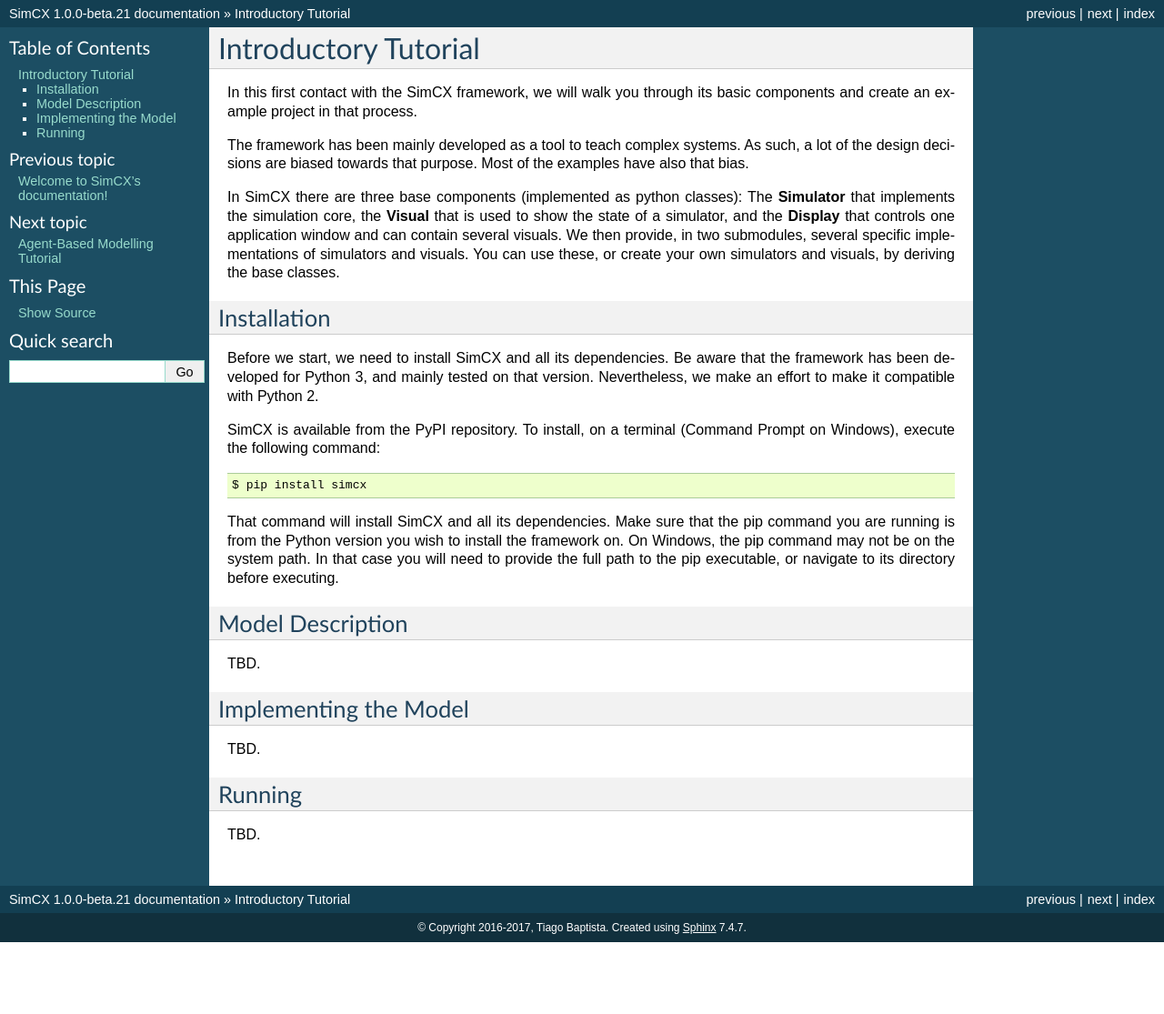
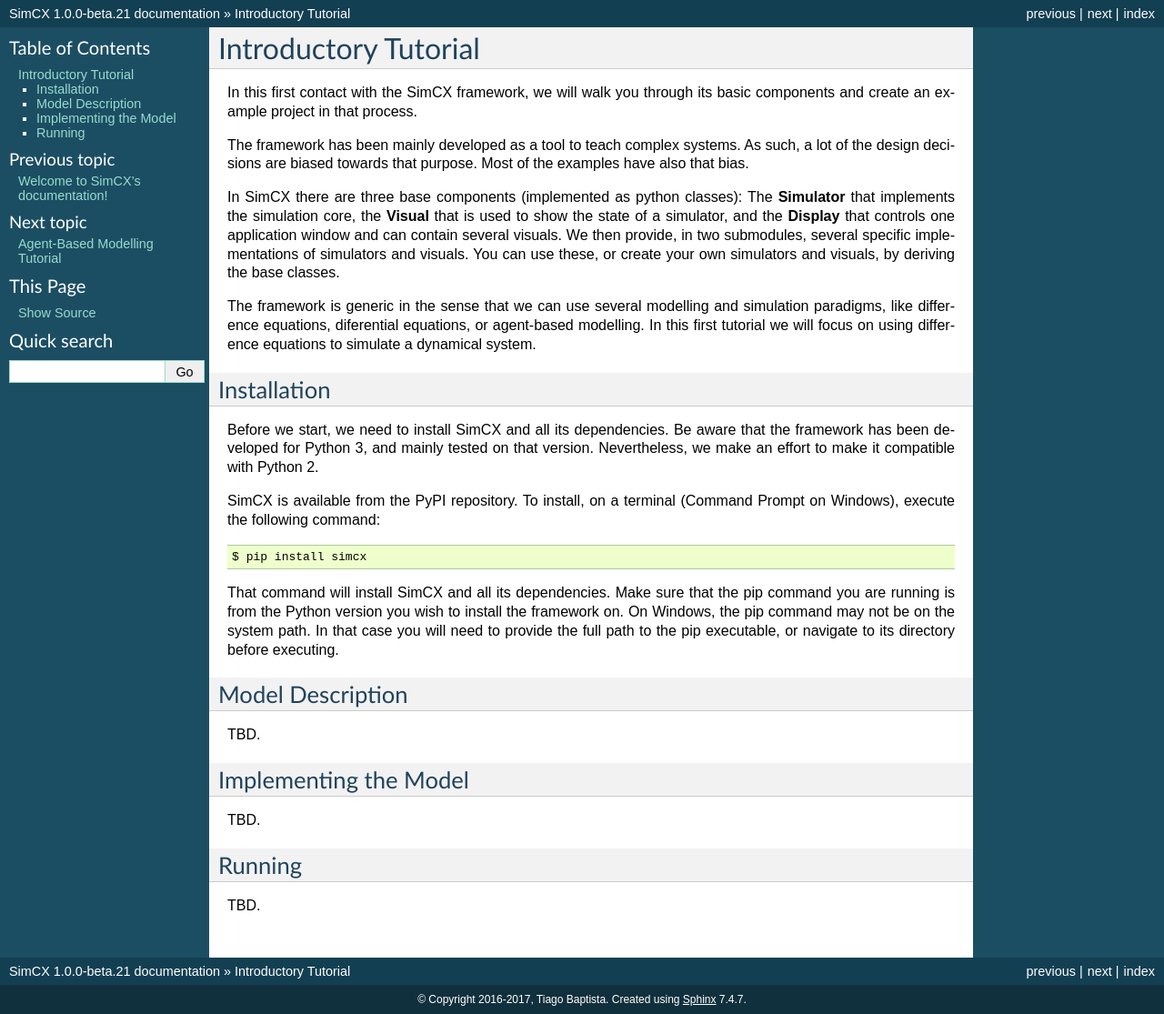
Before and after one commit to tbaptista/simcx, a Sphinx documentation site: the page built from docs/tutorial.rst, in a window 1280 px wide. Shown: the whole page at 91% size. Built offline with Sphinx 7.4.7, drawn with Linux system fonts in a browser that asks for light colours; before the commit the page ends 1036 px from its top, so only the background shows below that.

Commit message:
Update tutorial.rst

```diff
--- a/docs/tutorial.rst
+++ b/docs/tutorial.rst
@@ -15,6 +15,11 @@
 submodules, several specific implementations of simulators and visuals. You can
 use these, or create your own simulators and visuals, by deriving the base
 classes.
+
+The framework is generic in the sense that we can use several modelling and
+simulation paradigms, like difference equations, diferential equations, or
+agent-based modelling. In this first tutorial we will focus on using difference
+equations to simulate a dynamical system.
 
 
 Installation
```
